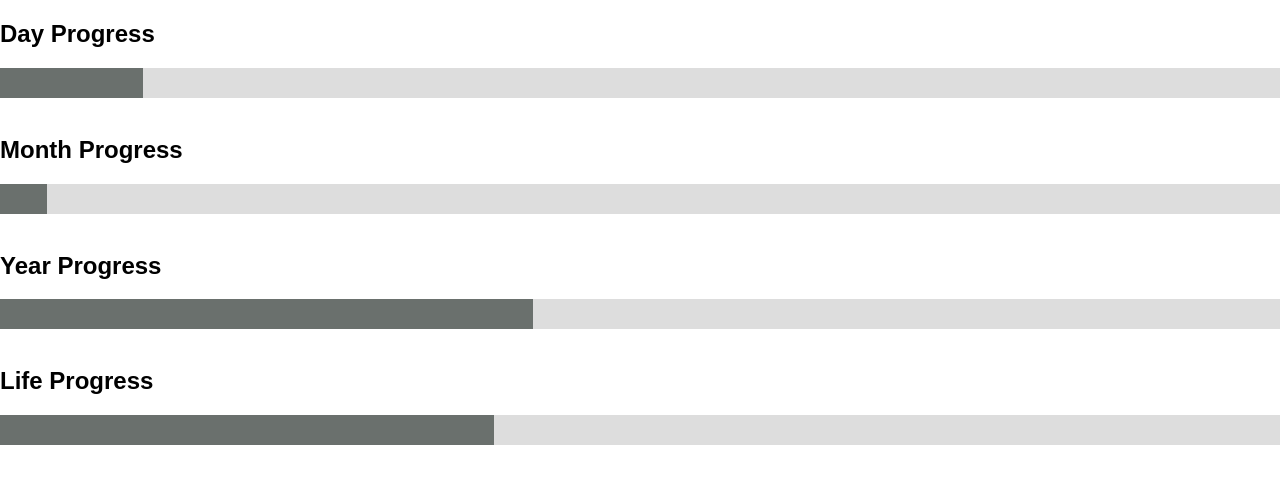
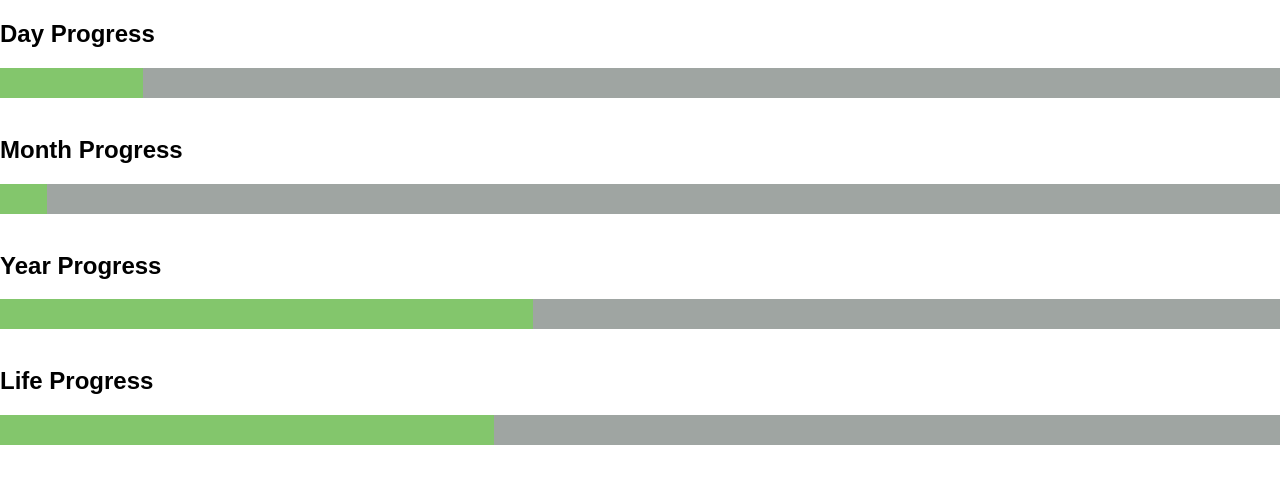
Before and after one commit to braaaaains/notion-widgets, a plain HTML site: page index.html in a window 1280 px wide. Drawn offline with Linux system fonts and the light colour scheme.

Commit message:
Update index.html

```diff
--- a/index.html
+++ b/index.html
@@ -9,13 +9,13 @@ body {
 
 .myProgress {
   width: 100%;
-  background-color: #ddd;
+  background-color: #9fa5a2;
 }
 
 .myBar {
   width: 1%;
   height: 30px;
-  background-color: #6a706d;
+  background-color: #83c66c;
 }
 </style>
 </head>
```
